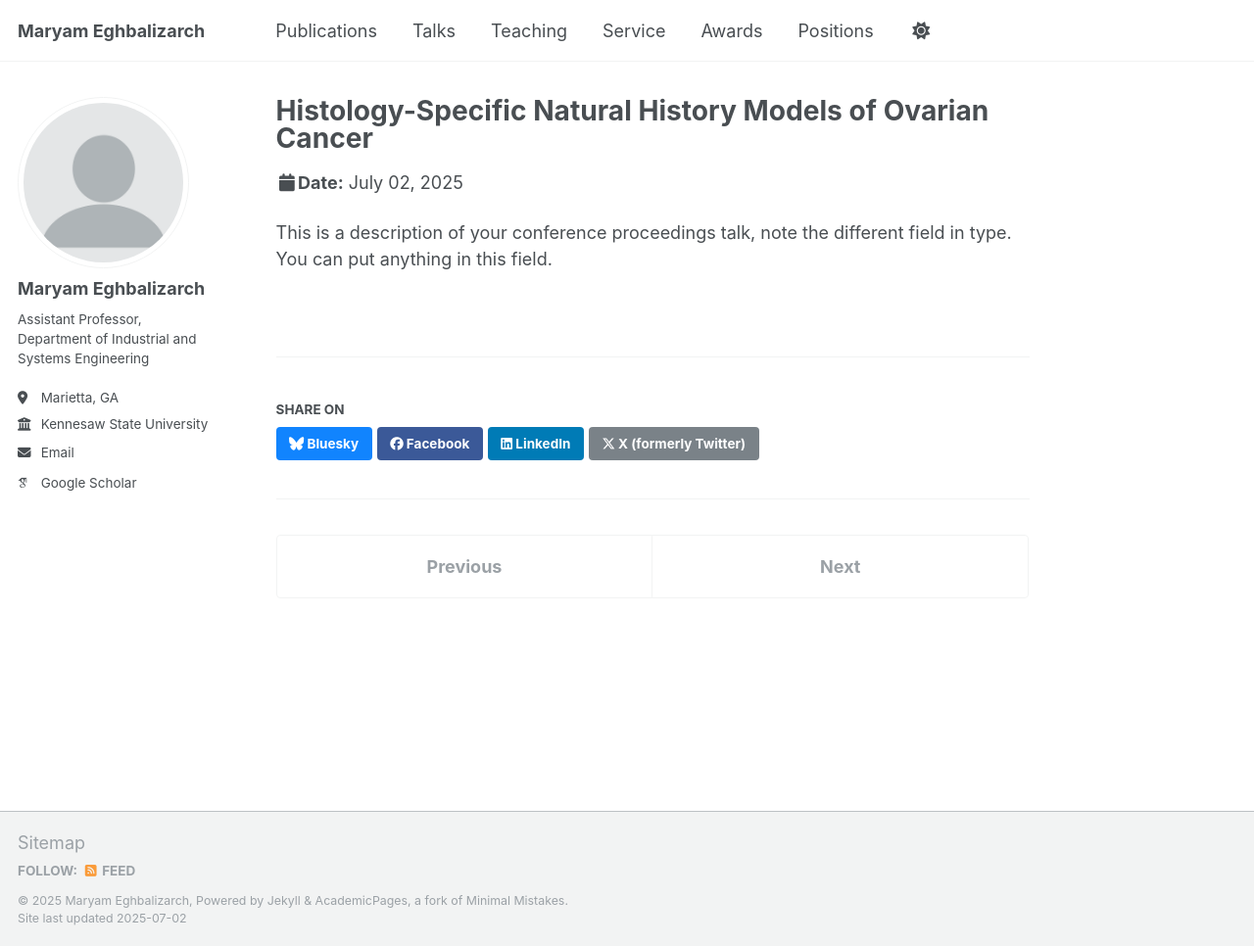
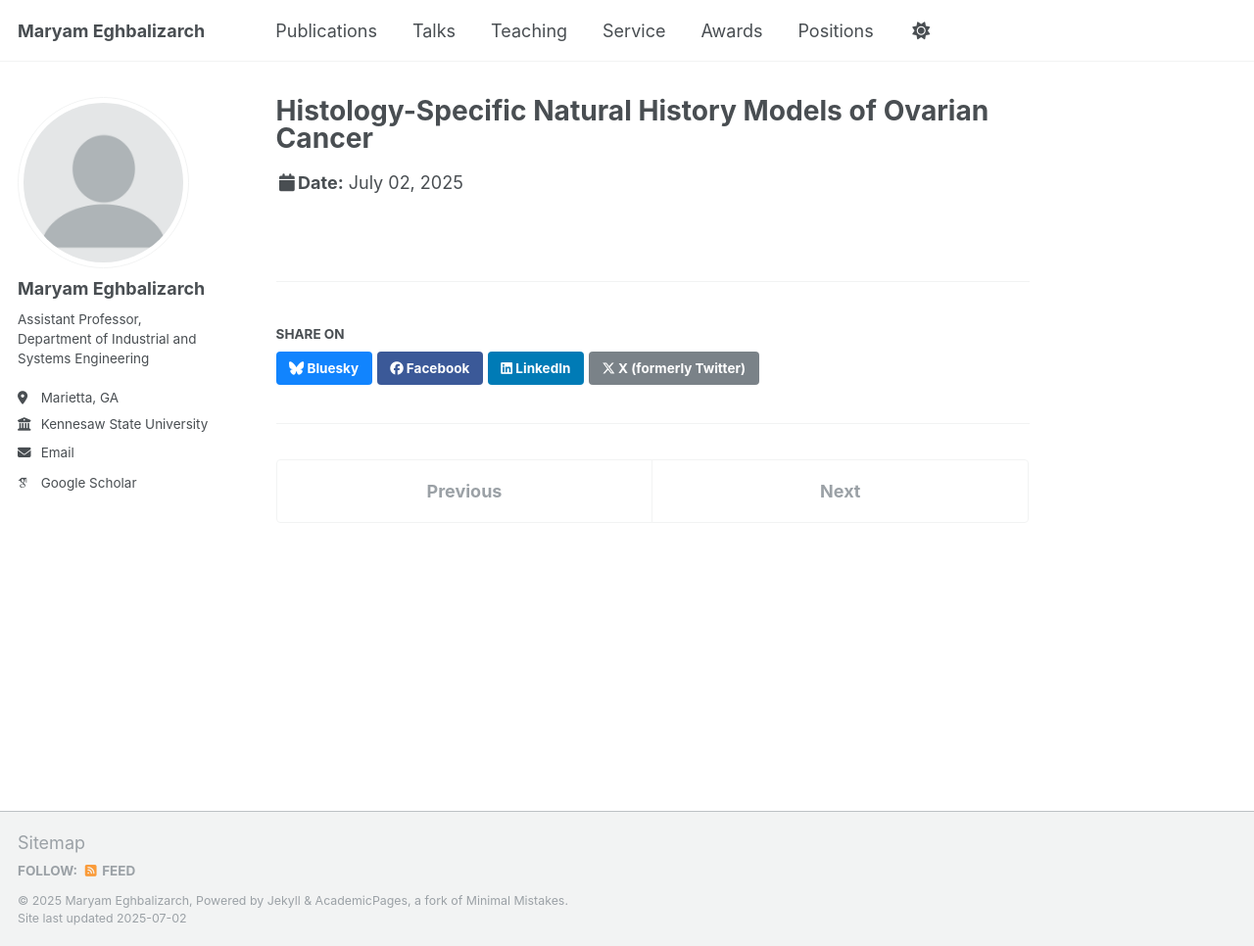
Before and after one commit to meghbalizarch/meghbalizarch.github.io, a Jekyll site: the page built from _talks/talk4.md, in a window 1280 px wide and 966 px high. Shown: the whole window at 98% size. Built offline with Jekyll 4.4.1, drawn with Linux system fonts in a browser that asks for light colours; some web fonts are replaced; a script that is not in the unit is left out.

Commit message:
Update talk4.md

```diff
--- a/_talks/talk4.md
+++ b/_talks/talk4.md
@@ -1,8 +1,7 @@
 ---
 title: "Histology-Specific Natural History Models of Ovarian Cancer"
+collection: talks
 type: "Posters"
 venue: "SMDM 47th Annual Meeting 2025"
 location: "Ann Arbor, MI, USA"
 ---
-
-This is a description of your conference proceedings talk, note the different field in type. You can put anything in this field.
```
